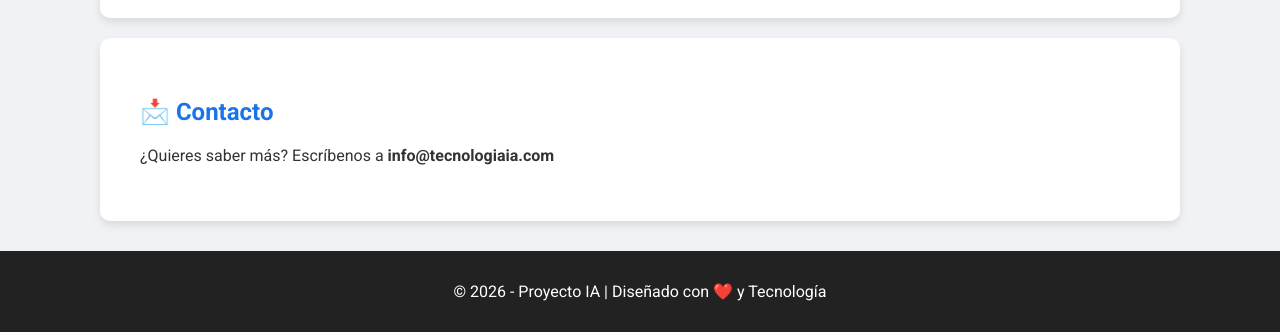
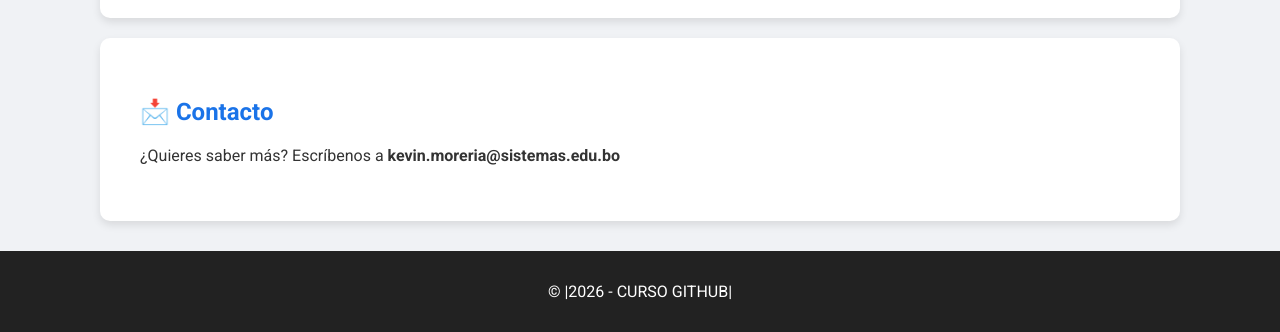
Before and after one commit to KevinMoreira2324/mi-primera-pagina, a plain HTML site: page index.html in a window 1280 px wide. Shown: the part 4038-4370 px from the top of the page. Drawn offline with Linux system fonts and the light colour scheme.

Commit message:
Agregando datos

```diff
--- a/index.html
+++ b/index.html
@@ -143,11 +143,11 @@
 
   <section id="contacto">
     <h2>📩 Contacto</h2>
-    <p>¿Quieres saber más? Escríbenos a <strong>info@tecnologiaia.com</strong></p>
+    <p>¿Quieres saber más? Escríbenos a <strong>kevin.moreria@sistemas.edu.bo</strong></p>
   </section>
 
   <footer>
-    <p>&copy; 2026 - Proyecto IA | Diseñado con ❤️ y Tecnología</p>
+    <p>&copy; |2026 - CURSO GITHUB|</p>
   </footer>
 
   <script>
```
